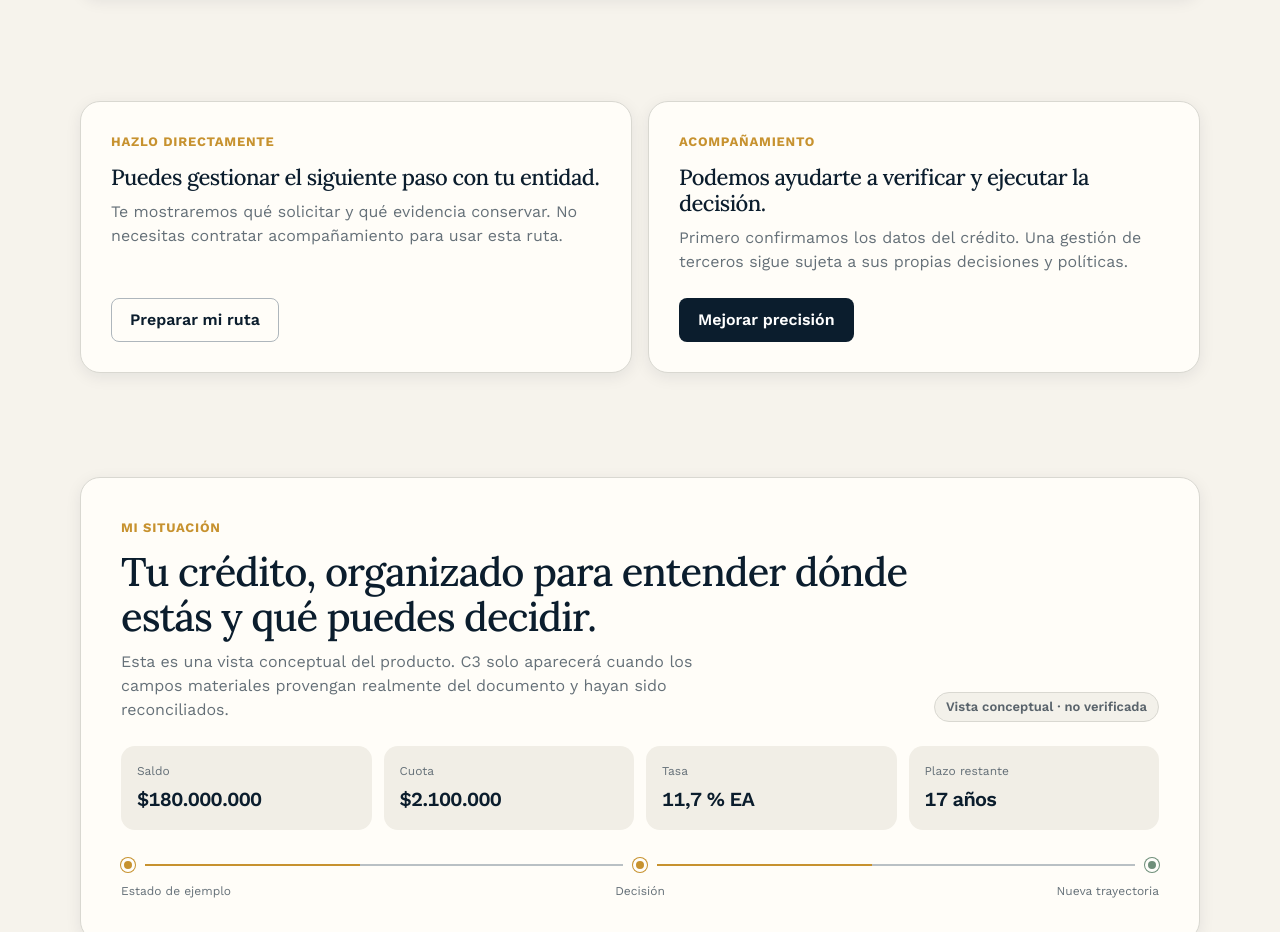
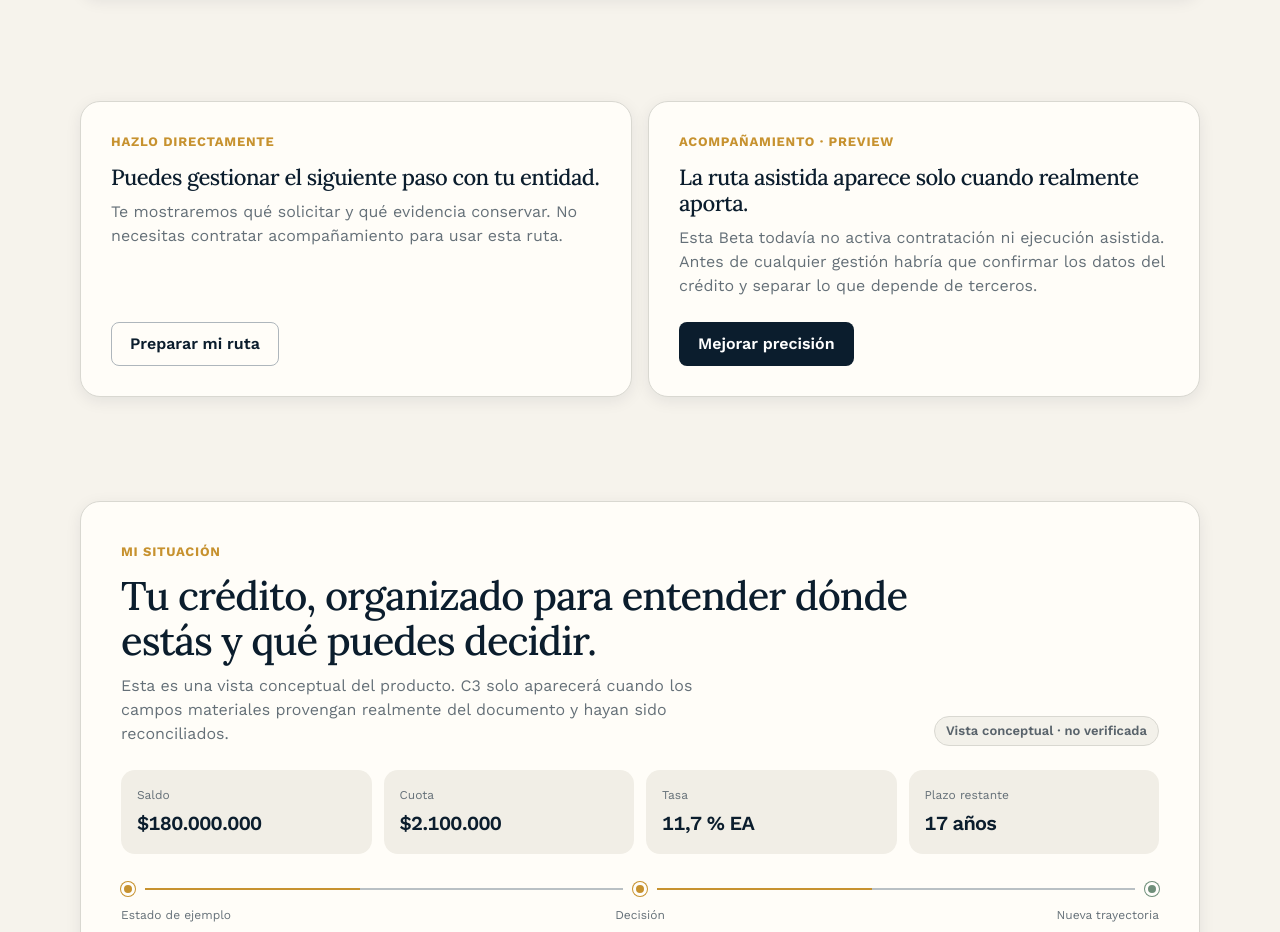
Before and after one commit to arendon7/VIVIENDA, a Next.js app: page / in a window 1280 px wide. Shown: the part 3980-4912 px from the top of the page. Built offline with nearby package versions, Linux system fonts and the light colour scheme.

Commit message:
fix(brand): restore assisted execution truth boundary

```diff
--- a/components/vivienda/signature-components.tsx
+++ b/components/vivienda/signature-components.tsx
@@ -203,9 +203,9 @@ export function DiyAssistedChoice() {
         <a className="button button-secondary" href="/revisar">Preparar mi ruta</a>
       </article>
       <article className="surface choice-card">
-        <p className="eyebrow">Acompañamiento</p>
-        <h3 className="cc-display">Podemos ayudarte a verificar y ejecutar la decisión.</h3>
-        <p className="section-copy">Primero confirmamos los datos del crédito. Una gestión de terceros sigue sujeta a sus propias decisiones y políticas.</p>
+        <p className="eyebrow">Acompañamiento · preview</p>
+        <h3 className="cc-display">La ruta asistida aparece solo cuando realmente aporta.</h3>
+        <p className="section-copy">Esta Beta todavía no activa contratación ni ejecución asistida. Antes de cualquier gestión habría que confirmar los datos del crédito y separar lo que depende de terceros.</p>
         <a className="button button-primary" href="/revisar">Mejorar precisión</a>
       </article>
     </div>
```
